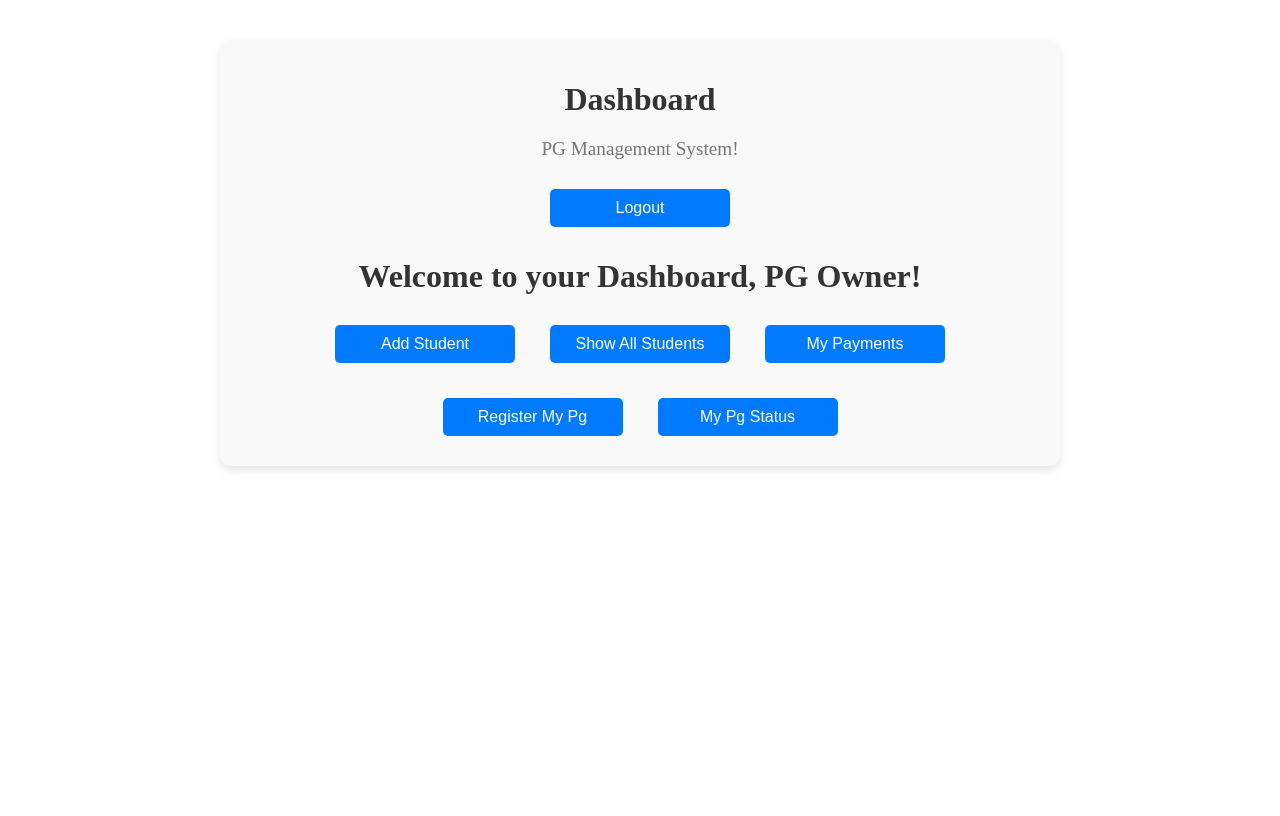
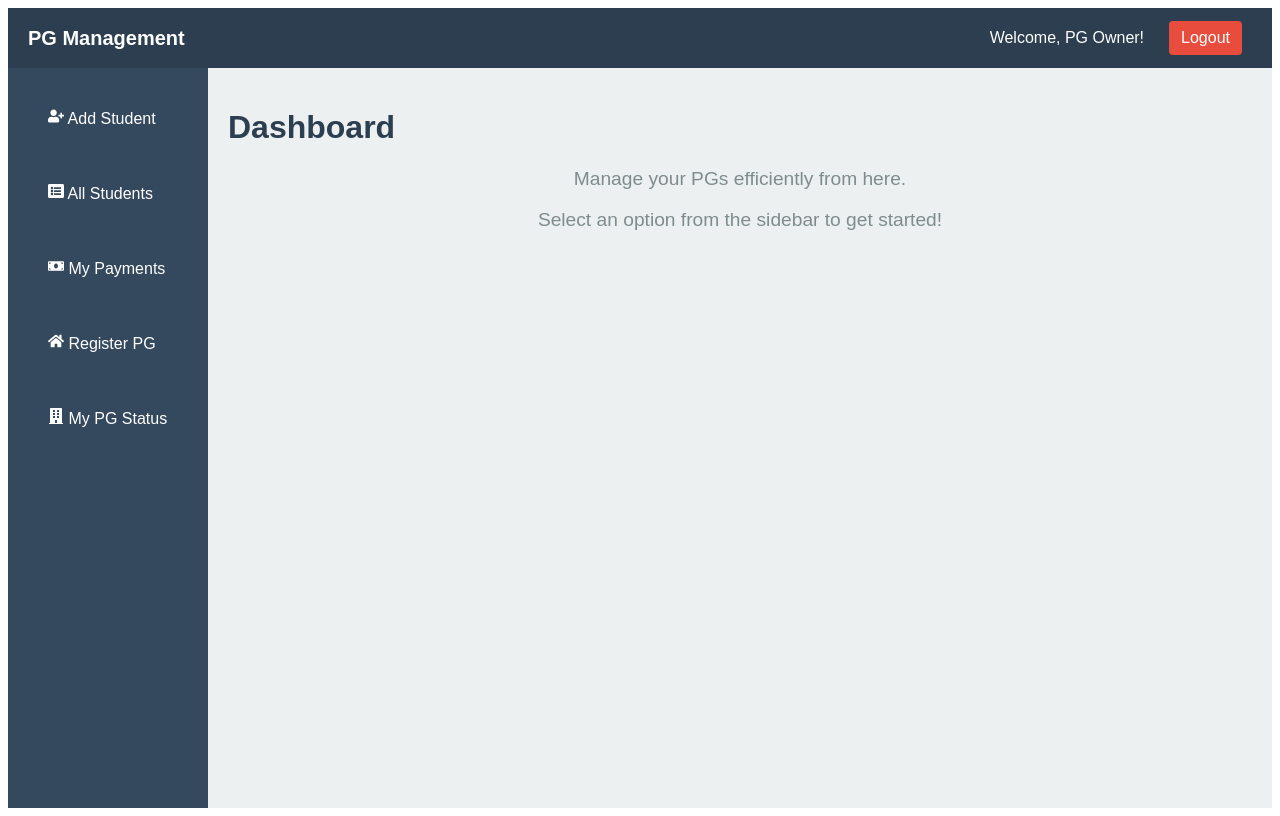
Before and after one commit to adi01012002/PG_Management, a React (Vite) app in the folder frontend/: page /auth/dashboard in a window 1280 px wide. Built offline with nearby package versions, Linux system fonts and the light colour scheme.

Commit message:
student-dashboard

```diff
--- a/frontend/package.json
+++ b/frontend/package.json
@@ -14,6 +14,7 @@
     "prop-types": "^15.8.1",
     "react": "^18.3.1",
     "react-dom": "^18.3.1",
+    "react-icons": "^5.3.0",
     "react-redux": "^9.1.2",
     "react-router-dom": "^6.27.0",
     "redux": "^5.0.1",
--- a/frontend/src/App.jsx
+++ b/frontend/src/App.jsx
@@ -73,6 +73,10 @@ const App = () => {
         path="/students/:id/payment-history"
         element={<StudentPayment />}
       />
+      {/* <Route
+        path="/student/:id/payments"
+        element={<StudentPayment />}
+      /> */}
       <Route path="/auth/register-pg" element={<PgRegistrationForm />} />
       <Route path="/auth/pg-status" element={<PgData />} />
       <Route path="/student/:id/dashboard" element={<StudentDashboard />} />
--- a/frontend/src/components/StudentDashboard.jsx
+++ b/frontend/src/components/StudentDashboard.jsx
@@ -1,11 +1,59 @@
-import React from 'react';
+import React from "react";
+import { useDispatch, useSelector } from "react-redux";
+import { useNavigate } from "react-router-dom";
+import { logoutUser } from "../redux/actions/authActions"; // Import your logout action
+import "../styles/StudentDashboard.css";
 
-  const StudentDashboard = () =>  {
-	return (
-	  <div>
-	  Student Dashboard
-	  </div>
-	);
-  }
+const StudentDashboard = () => {
+  const dispatch = useDispatch();
+  const navigate = useNavigate();
 
-  export default StudentDashboard;
+  const user = useSelector((state) => state.auth.user); // Fetch logged-in user info
+
+  const handleLogout = () => {
+    dispatch(logoutUser());
+    navigate("/"); // Redirect to login
+  };
+
+  const handleNavigation = (path) => {
+    navigate(path); // Navigate to desired path
+  };
+
+
+
+  return (
+    <div className="dashboard-layout">
+      {/* Navbar */}
+      <div className="navbar">
+        <div className="logo">PG Management</div>
+        <div className="user-info">
+          Welcome, {user?.username || "Student"}!
+          <button className="logout-button" onClick={handleLogout}>
+            Logout
+          </button>
+        </div>
+      </div>
+
+      {/* Sidebar */}
+      <div className="sidebar">
+        <button onClick={() => handleNavigation(`/student/${user?._id}/profile`)}>
+          My Profile
+        </button>
+        <button onClick={() => handleNavigation(`/student/${user?._id}/payments`)}>
+          My Payments
+        </button>
+        <button onClick={() => handleNavigation(`/student/${user?._id}/complaints`)}>
+          My Complaints
+        </button>
+      </div>
+
+      {/* Main Content */}
+      <div className="main-content">
+        <h1>Student Dashboard</h1>
+        <p>Welcome to your student dashboard, where you can manage your profile, view payments, and handle complaints.</p>
+      </div>
+    </div>
+  );
+};
+
+export default StudentDashboard;
--- a/frontend/src/components/StudentDetails.jsx
+++ b/frontend/src/components/StudentDetails.jsx
@@ -94,7 +94,7 @@ const handleAddPaymentClick = () => {
 
     if (loading) return <p>Loading...</p>;
     if (error) return <p>{error}</p>;
-    console.log(student)
+    // console.log(student)
     if (!student) return <p>Student details are loading...</p>;
 
     const handleNavigation = (path) => {
--- a/frontend/src/pages/Dashboard.jsx
+++ b/frontend/src/pages/Dashboard.jsx
@@ -1,86 +1,121 @@
-// // src/pages/Dashboard.js
-// import React from 'react';
-// // import { useSelector } from 'react-redux';
-// // import { useNavigate } from 'react-router-dom';
+// // src/components/Dashboard.jsx
 
+// import React from "react";
+// import { useDispatch } from "react-redux";
+// import { useNavigate } from "react-router-dom";
+// import { useSelector } from 'react-redux';
+// import { logoutUser } from "../redux/actions/authActions"; // Import your logout action
+// import '../styles/Dashboard.css';
 
 // const Dashboard = () => {
-//     // const user = useSelector((state) => state.auth.user); // Get user info from Redux
+//   const dispatch = useDispatch();
+//   const navigate = useNavigate();
+
+//   const handleLogout = () => {
+//     // Call the logout action from Redux
+//     dispatch(logoutUser());
+//     // Redirect to the home page or login page after logout
+//     navigate("/");
+//   };
+//   const user = useSelector((state) => state.auth.user); // Get user info from Redux
+//   // const { student, loading, error } = useSelector((state) => state.students || {});
+//   // const { loading, error} = useSelector((state) => state.auth);
 //     // const navigate = useNavigate();
 
 //     // Function to navigate to other pages
-//     // const handleNavigation = (path) => {
-//     //     navigate(path);
-//     // };
+//     const handleNavigation = (path) => {
+//         navigate(path);
+//     };
 
-//     return (
-//         <div className="dashboard-container">
-//             {/* <h1>Welcome to your Dashboard, {user?.name || "PG Owner"}!</h1> */}
-//             <h1>Welcome to your Dashboard</h1>
-//             <p>Manage your PG efficiently with the options below:</p>
-
-//             {/* <div className="dashboard-actions">
-//                 <button onClick={() => handleNavigation('/add-student')}>Add Student</button>
-//                 <button onClick={() => handleNavigation('/students')}>Show All Students</button>
-//                 <button onClick={() => handleNavigation('/payment-history')}>My Payment History</button>
-//             </div> */}
-//         </div>
-//     );
+//   return (
+//     <div className="dashboard-container">
+//       <h1>Dashboard</h1>
+//       <p>PG Management System!</p>
+//       <button onClick={handleLogout}>Logout</button>
+//       <h1 className="welcome-message">Welcome to your Dashboard, {user?.username || "PG Owner"}!</h1>
+//       <div className="dashboard-actions">
+//         <button onClick={() => handleNavigation("/add-student")}>
+//           Add Student
+//         </button>{" "}
+//         <button onClick={() => handleNavigation("/students")}>
+//           Show All Students
+//         </button>
+//         <button onClick={() => handleNavigation("/auth/payment-history")}>
+//           My Payments
+//         </button>
+//         <button onClick={() => handleNavigation("/auth/register-pg")}>
+//           Register My Pg
+//         </button>
+//         <button onClick={() => handleNavigation("/auth/pg-status")}>
+//           My Pg Status
+//         </button>
+//       </div>
+//     </div>
+//   );
 // };
 
 // export default Dashboard;
 
-// src/components/Dashboard.jsx
+
 
 import React from "react";
-import { useDispatch } from "react-redux";
+import { useDispatch, useSelector } from "react-redux";
 import { useNavigate } from "react-router-dom";
-import { useSelector } from 'react-redux';
 import { logoutUser } from "../redux/actions/authActions"; // Import your logout action
-import '../styles/Dashboard.css';
-
+import "../styles/Dashboard.css";
+import { FaUserPlus, FaListAlt, FaMoneyBill, FaHome, FaBuilding } from "react-icons/fa";
 const Dashboard = () => {
   const dispatch = useDispatch();
   const navigate = useNavigate();
 
+  const user = useSelector((state) => state.auth.user);
+
   const handleLogout = () => {
-    // Call the logout action from Redux
     dispatch(logoutUser());
-    // Redirect to the home page or login page after logout
     navigate("/");
   };
-  const user = useSelector((state) => state.auth.user); // Get user info from Redux
-  // const { student, loading, error } = useSelector((state) => state.students || {});
-  // const { loading, error} = useSelector((state) => state.auth);
-    // const navigate = useNavigate();
 
-    // Function to navigate to other pages
-    const handleNavigation = (path) => {
-        navigate(path);
-    };
+  const handleNavigation = (path) => {
+    navigate(path);
+  };
 
   return (
-    <div className="dashboard-container">
-      <h1>Dashboard</h1>
-      <p>PG Management System!</p>
-      <button onClick={handleLogout}>Logout</button>
-      <h1 className="welcome-message">Welcome to your Dashboard, {user?.username || "PG Owner"}!</h1>
-      <div className="dashboard-actions">
+    <div className="dashboard-layout">
+      {/* Navbar */}
+      <div className="navbar">
+        <div className="logo">PG Management</div>
+        <div className="user-info">
+          Welcome, {user?.username || "PG Owner"}!
+          <button className="logout-button" onClick={handleLogout}>
+            Logout
+          </button>
+        </div>
+      </div>
+
+      {/* Sidebar */}
+      <div className="sidebar">
         <button onClick={() => handleNavigation("/add-student")}>
-          Add Student
-        </button>{" "}
+        <FaUserPlus /> Add Student
+        </button>
         <button onClick={() => handleNavigation("/students")}>
-          Show All Students
+          <FaListAlt /> All Students
         </button>
         <button onClick={() => handleNavigation("/auth/payment-history")}>
-          My Payments
+        <FaMoneyBill /> My Payments
         </button>
         <button onClick={() => handleNavigation("/auth/register-pg")}>
-          Register My Pg
+        <FaHome /> Register PG
         </button>
         <button onClick={() => handleNavigation("/auth/pg-status")}>
-          My Pg Status
+        <FaBuilding /> My PG Status
         </button>
+      </div>
+
+      {/* Main Content */}
+      <div className="main-content">
+        <h1>Dashboard</h1>
+        <p>Manage your PGs efficiently from here.</p>
+        <p>Select an option from the sidebar to get started!</p>
       </div>
     </div>
   );
--- a/frontend/src/redux/actions/paymentActions.js
+++ b/frontend/src/redux/actions/paymentActions.js
@@ -33,7 +33,7 @@ export const fetchPaymentHistoryAction = () => async (dispatch) => {
 export const fetchStudentPaymentsAction = (studentId) => async (dispatch) => {
   dispatch({ type: 'FETCH_STUDENT_PAYMENTS_REQUEST' });
   try {
-    console.log(studentId)
+    // console.log(studentId)
       const payments = await fetchStudentPayments(studentId);
       console.log(studentId)
       dispatch({ type: 'FETCH_STUDENT_PAYMENTS_SUCCESS', payload: payments });
--- a/frontend/src/styles/Dashboard.css
+++ b/frontend/src/styles/Dashboard.css
@@ -1,4 +1,4 @@
-/* Container for the entire dashboard */
+/*
 .dashboard-container {
   max-width: 800px;
   margin: 40px auto;
@@ -9,7 +9,7 @@
   box-shadow: 0px 4px 8px rgba(0, 0, 0, 0.1);
 }
 
-/* Title and welcome message styling */
+
 .dashboard-container h1 {
   font-size: 2em;
   color: #333;
@@ -22,7 +22,7 @@
   margin-bottom: 20px;
 }
 
-/* Button container to align buttons in a row */
+
 .dashboard-actions {
   display: flex;
   justify-content: center;
@@ -31,7 +31,7 @@
   margin-top: 20px;
 }
 
-/* Button styling */
+
 .dashboard-container button {
   padding: 10px 20px;
   font-size: 1em;
@@ -48,11 +48,100 @@
   background-color: #0056b3;
 }
 
-/* Logout button styling (optional) */
 .dashboard-container .logout-button {
   background-color: #dc3545;
 }
 
 .dashboard-container .logout-button:hover {
   background-color: #c82333;
+} */
+
+
+
+/* General Layout */
+.dashboard-layout {
+  display: grid;
+  grid-template-rows: 60px auto;
+  grid-template-columns: 200px auto;
+  height: 100vh;
+  font-family: Arial, sans-serif;
 }
+
+/* Navbar */
+.navbar {
+  grid-column: 1 / -1;
+  background-color: #2c3e50;
+  color: white;
+  display: flex;
+  justify-content: space-between;
+  align-items: center;
+  padding: 0 20px;
+}
+
+.navbar .logo {
+  font-size: 20px;
+  font-weight: bold;
+}
+
+.navbar .user-info {
+  display: flex;
+  align-items: center;
+  gap: 15px;
+}
+
+.navbar .logout-button {
+  background-color: #e74c3c;
+  color: white;
+  border: none;
+  padding: 8px 12px;
+  border-radius: 4px;
+  cursor: pointer;
+}
+
+.navbar .logout-button:hover {
+  background-color: #c0392b;
+}
+
+/* Sidebar */
+.sidebar {
+  background-color: #34495e;
+  color: white;
+  padding: 20px;
+  display: flex;
+  flex-direction: column;
+  gap: 15px;
+}
+
+.sidebar button {
+  background: none;
+  color: white;
+  border: none;
+  text-align: left;
+  padding: 10px;
+  border-radius: 4px;
+  cursor: pointer;
+  transition: background-color 0.3s ease;
+}
+
+.sidebar button:hover {
+  background-color: #2c3e50;
+}
+
+.sidebar button:active {
+  background-color: #1abc9c;
+}
+
+/* Main Content */
+.main-content {
+  padding: 20px;
+  background-color: #ecf0f1;
+  overflow-y: auto;
+}
+
+.main-content h1 {
+  color: #2c3e50;
+}
+
+.main-content p {
+  color: #7f8c8d;
+}
--- /dev/null
+++ b/frontend/src/styles/StudentDashboard.css
@@ -0,0 +1,87 @@
+/* General Layout */
+.dashboard-layout {
+    display: grid;
+    grid-template-rows: 60px auto;
+    grid-template-columns: 200px auto;
+    height: 100vh;
+    font-family: Arial, sans-serif;
+  }
+
+  /* Navbar */
+  .navbar {
+    grid-column: 1 / -1;
+    background-color: #2c3e50;
+    color: white;
+    display: flex;
+    justify-content: space-between;
+    align-items: center;
+    padding: 0 20px;
+  }
+
+  .navbar .logo {
+    font-size: 20px;
+    font-weight: bold;
+  }
+
+  .navbar .user-info {
+    display: flex;
+    align-items: center;
+    gap: 15px;
+  }
+
+  .navbar .logout-button {
+    background-color: #e74c3c;
+    color: white;
+    border: none;
+    padding: 8px 12px;
+    border-radius: 4px;
+    cursor: pointer;
+  }
+
+  .navbar .logout-button:hover {
+    background-color: #c0392b;
+  }
+
+  /* Sidebar */
+  .sidebar {
+    background-color: #34495e;
+    color: white;
+    padding: 20px;
+    display: flex;
+    flex-direction: column;
+    gap: 15px;
+  }
+
+  .sidebar button {
+    background: none;
+    color: white;
+    border: none;
+    text-align: left;
+    padding: 10px;
+    border-radius: 4px;
+    cursor: pointer;
+    transition: background-color 0.3s ease;
+  }
+
+  .sidebar button:hover {
+    background-color: #2c3e50;
+  }
+
+  .sidebar button:active {
+    background-color: #1abc9c;
+  }
+
+  /* Main Content */
+  .main-content {
+    padding: 20px;
+    background-color: #ecf0f1;
+    overflow-y: auto;
+  }
+
+  .main-content h1 {
+    color: #2c3e50;
+  }
+
+  .main-content p {
+    color: #7f8c8d;
+  }
```
Also changed, not shown: 1 other file (tests, documents, lock files or other folders).
